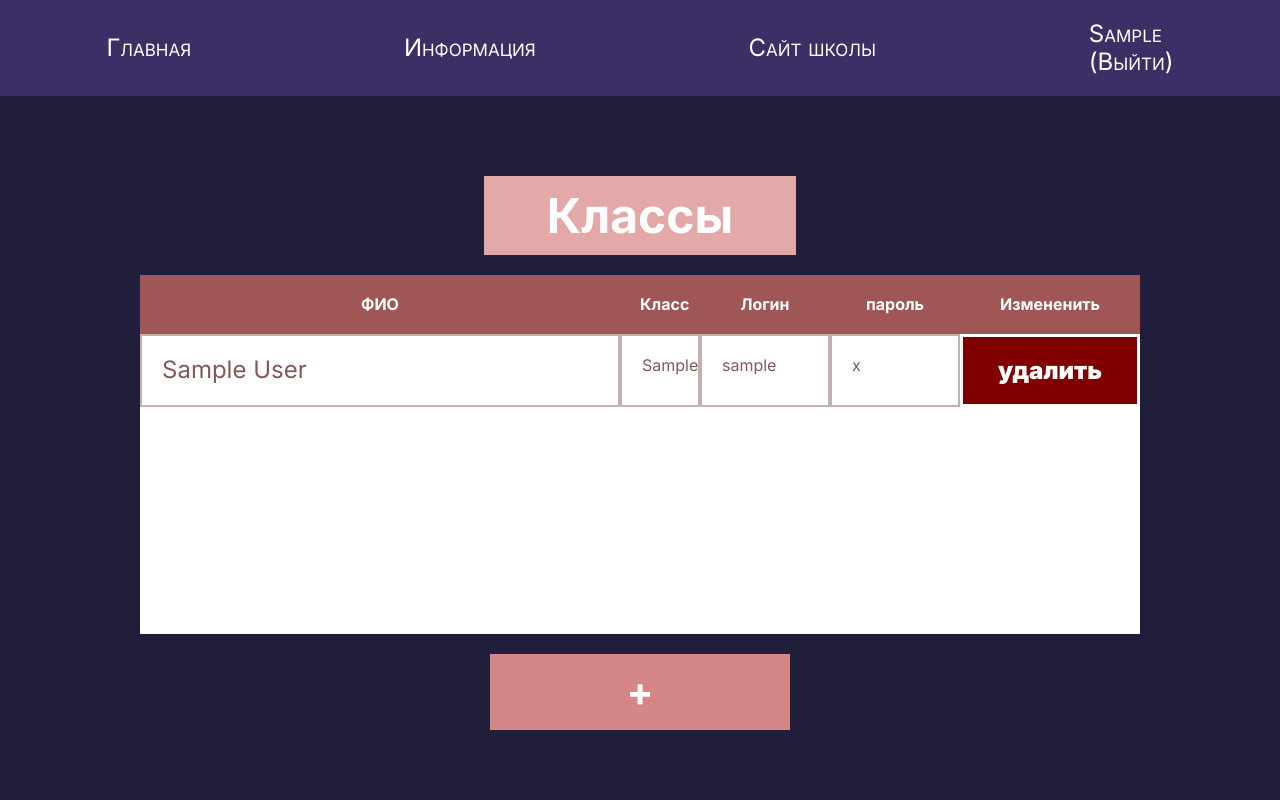
After one commit to Winushkin/PortKeeper, a Flask app: page /classes/settings in a window 1280 px wide. The commit adds this page. Run offline with Flask 3, Linux system fonts and the light colour scheme; the visitor is signed in with stand-in values (Sample User, id 1); tables that the repository leaves empty hold one stand-in row (values such as "Sample post"); parts of the project's set-up code (start-up, migrations or seed data) failed here and were passed over.

Commit message:
million updates

```diff
--- a/database.py
+++ b/database.py
@@ -136,6 +136,15 @@ class DataBase:
         self.cursor.execute(sql, (name, login, password, teacher_id, class_num, old))
         self.connection.commit()
 
+
+    def delete_student_by_id(self, student_id):
+        sql = """DELETE FROM students
+                 WHERE student_id = ?
+                 """
+        self.cursor.execute(sql, (student_id, ))
+        self.connection.commit()
+
+
     def update_students_novelty(self, student_id):
         sql = """UPDATE students
                  SET old = 1
--- a/main.py
+++ b/main.py
@@ -118,11 +118,22 @@ def classes():
         img_bytes = uploaded_file.read()
         db.insert_teachers_avatar(img_bytes, session["teacher_id"],)
     students = db.get_students_by_teacher_id(session["teacher_id"])
-    if db.get_students_by_teacher_id(session["teacher_id"])[5]:
+    if db.get_teacher_by_teacher_id(session["teacher_id"])[5]:
         avatar = True
     else:
         avatar = False
     return render_template("classes.html", students=students, title="Teacher profile", avatar=avatar)
+
+
+@app.route("/classes/settings")
+def settings():
+    students = db.get_students_by_teacher_id(session["teacher_id"])
+    return render_template("settings.html", students=students, title="settings")
+
+@app.route("/delete_student/<string:student_id>")
+def delete_student(student_id):
+    db.delete_student_by_id(student_id)
+    return redirect(url_for("settings"))
 
 
 @app.route("/profile/<student_id>", methods=["POST", "GET"])
@@ -250,9 +261,9 @@ def download_zip(student_id):
 @app.route("/document/<string:filename>")
 def show_document(filename):
     is_exist = db.check_portfolio(filename)
+    exp = filename.split(".")[1]
     if is_exist:
         h = make_response(open("./static/files/" + filename, "rb"))
-        exp = filename.split(".")[1]
         if exp == "pdf":
             h.headers['Content-Type'] = 'files/pdf'
         else:
--- a/site_api.py
+++ b/site_api.py
@@ -1,9 +1,16 @@
-from flask import Blueprint, jsonify, request, url_for
+from flask import Blueprint, jsonify, request, url_for, send_from_directory, make_response
+
+from added_files.zipper import file_zipping, zip_delete
 from database import DataBase
 from added_files import login_generator, password_generator
 
 db = DataBase("database/base.sqlite3")
 db.create_tables()
+
+
+UPLOAD_FOLDER = './static/files'
+DOWNLOAD_FOLDER = './static/files'
+ALLOWED_EXTENSIONS = ['pdf', 'png', 'jpg', 'jpeg']
 
 blueprint = Blueprint(
     'site_api',
@@ -122,14 +129,29 @@ def get_exams(student_id):
         exam.pop("created_at")
     json_obj = {
                 "exams": exams
-    }
+                }
 
     return jsonify(json_obj)
 
+@blueprint.route("/api/delete_student/<student_id>")
+def delete_student_api(student_id):
+    db.delete_student_by_id(student_id)
+    return jsonify({"operation": "OK"})
 
-@blueprint.route('/api/download_all/')
-def download_all():
-    pass
+
+@blueprint.route('/api/download_all/<student_id>')
+def download_all(student_id):
+    portfolio = db.get_portfolio_by_student_id(student_id)
+    archive = file_zipping(portfolio)
+    zip_sender = send_from_directory(DOWNLOAD_FOLDER, archive, as_attachment=True)
+
+    h = make_response(open("./static/files/" + archive, "rb"))
+    h.headers['Content_Type'] = 'files/zip'
+    json_obj = {
+                "request": url_for("show_document", )
+               }
+    zip_delete(archive)
+
 
 
 @blueprint.route('/api/download_one/')
--- a/static/css/styles.css
+++ b/static/css/styles.css
@@ -357,6 +357,14 @@ input::placeholder {
     background-color: #FFFFFF;
     width: 530px;
 }
+
+.students-settings {
+    background-color: #FFFFFF;
+    width: 1000px;
+    margin: 0 auto;
+}
+
+
 thead {
     display: flex;
 }
@@ -392,7 +400,32 @@ th:first-child, td:first-child {
 th:last-child, td:last-child {
     width: 30%;
 }
+.btn-red{
+    background-color: #800000;
+    border: #c5afb0;
+    border: solid;
+}
 
+
+.FIO{
+    min-width: 48%;
+}
+
+.CLASS{
+    min-width: 8%;
+}
+
+.LOGIN{
+    min-width: 13%;
+}
+
+.PASS{
+    min-width: 13%;
+}
+
+.CHANGE{
+    min-width: 8%;
+}
 
 
 
--- a/templates/base.html
+++ b/templates/base.html
@@ -2,7 +2,7 @@
 <html lang="en">
 <head>
     <meta charset="UTF-8">
-    <title>Title</title>
+    <title>{{title}}</title>
     <link rel="stylesheet" href={{url_for('static', filename='css/normalize.css')}}>
     <link rel="stylesheet" href={{url_for('static', filename='css/styles.css')}}>
 </head>
--- a/templates/classes.html
+++ b/templates/classes.html
@@ -64,7 +64,7 @@
                         {% endfor %}
                     </tbody>
                 </table>
-                <a href={{url_for("add_student")}} class="button-plus"><strong>+</strong></a>
+                <a href={{url_for("settings")}} class="button-plus"><strong>управление</strong></a>
             </div>
         </div>
     </section>
--- /dev/null
+++ b/templates/settings.html
@@ -0,0 +1,31 @@
+{% extends 'base.html' %}
+{% block content %}
+  <section class="profile-page">
+    <div class="st-table">
+      <p class="tittle-kl"><strong>Классы</strong></p>
+      <table class="students-settings">
+        <thead>
+          <tr>
+            <th class="FIO">ФИО</th>
+            <th class="CLASS">Класс</th>
+            <th class="LOGIN">Логин</th>
+            <th class="PASS">пароль</th>
+            <th class="CHANGE">Измененить</th>
+          </tr>
+        </thead>
+        <tbody class="students-list">
+          {% for student in students %}
+            <tr>
+              <td class="FIO"><a class="student-link" href="/profile/{{student[0]}}">{{student[1]}}</a></td>
+              <td class="CLASS">{{student[7]}}</td>
+              <td class="LOGIN">{{student[2]}}</td>
+              <td class="PASS">{{student[3]}}</td>
+              <th class="CHANGE btn-red"><a href="/delete_student/{{student[0]}}"><strong>удалить</strong></a></th>
+            </tr>
+          {% endfor %}
+        </tbody>
+      </table>
+      <a href={{url_for("add_student")}} class="button-plus"><strong>+</strong></a>
+    </div>
+  </section>
+{% endblock %}
```
Also changed, not shown: functions/files_funcs.py (+9 -1 lines).
